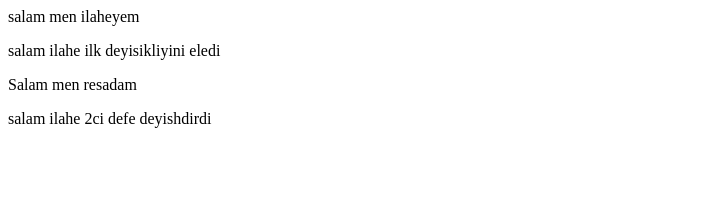
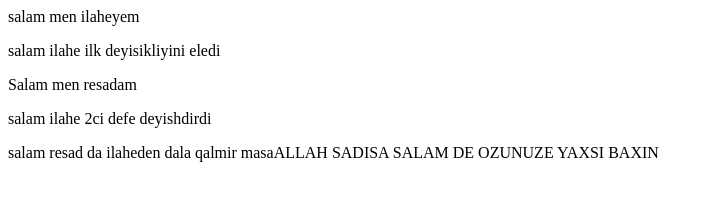
Before and after one commit to ilahe/reshadtest, a plain HTML site: page index.html in a window 1280 px wide. Shown: the whole page, without its empty margins (0-714 px from the left). Drawn offline with Linux system fonts and the light colour scheme.

```diff
--- a/index.html
+++ b/index.html
@@ -7,5 +7,6 @@
     <p>salam ilahe ilk deyisikliyini eledi</p>
     <p> Salam men resadam</p>
     <p>salam ilahe 2ci defe deyishdirdi</p>
+    <p>salam resad da ilaheden dala qalmir masaALLAH SADISA SALAM DE OZUNUZE YAXSI BAXIN</p>
 </body>
 </html>
```
